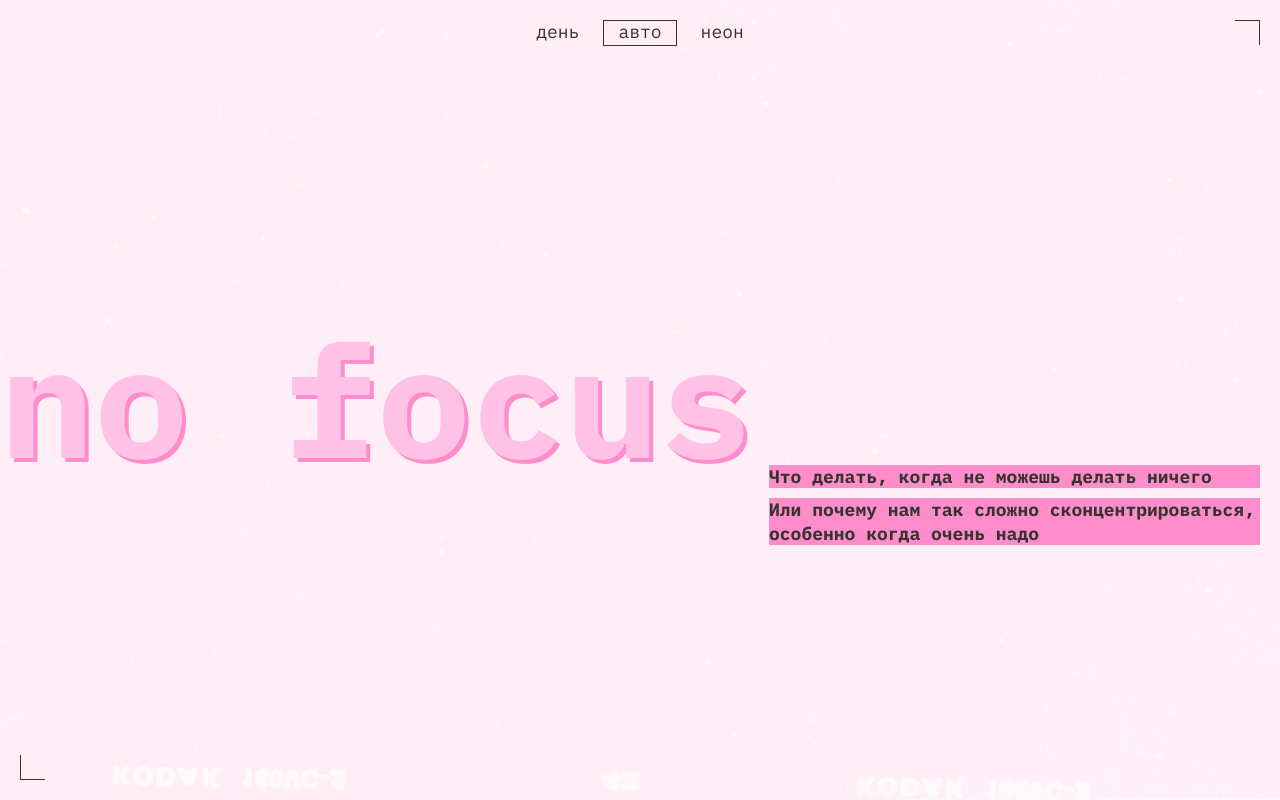
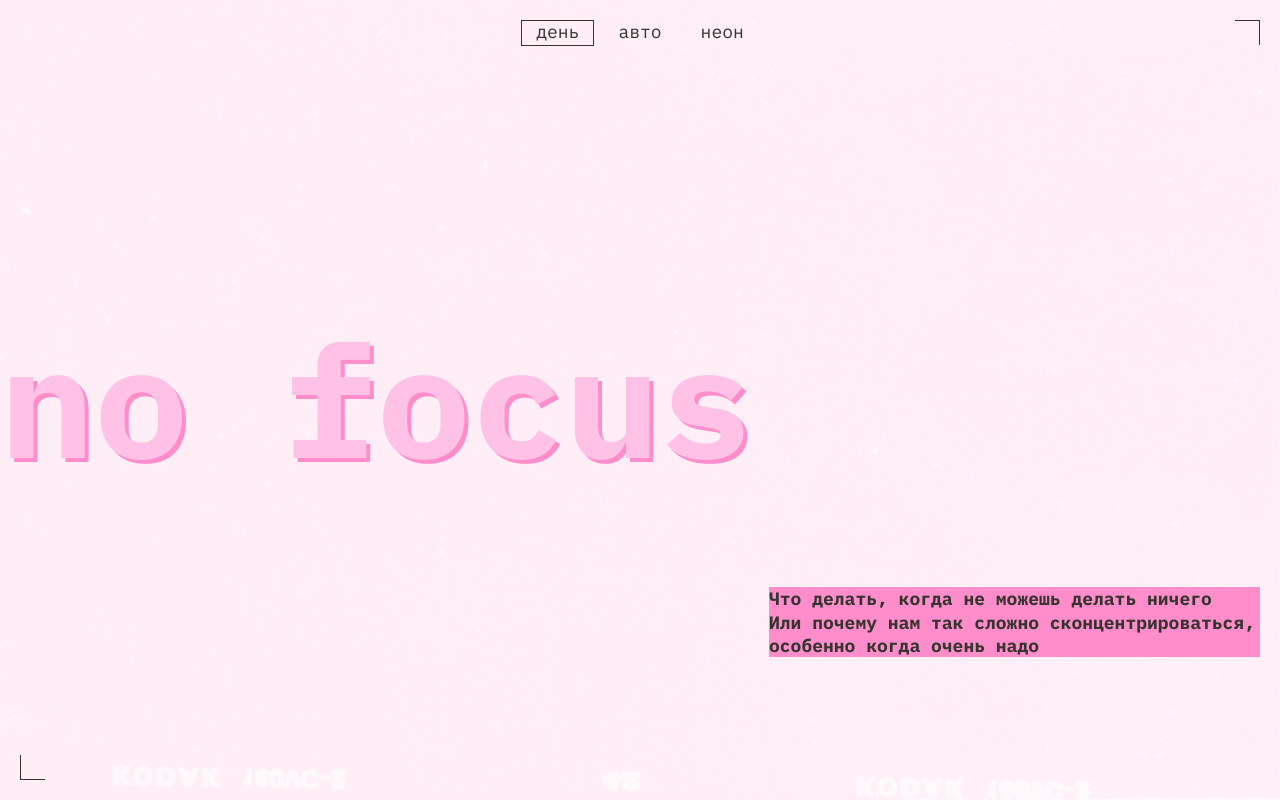
Before and after one commit to abdulkhalikov05/slozhno-sosredotochitsya-ad, a plain HTML site: page index.html in a window 1280 px wide. Shown: the top 800 px of the page. Drawn offline with Linux system fonts and the light colour scheme.

Commit message:
Align the header with the layout tests.

```diff
--- a/index.html
+++ b/index.html
@@ -47,11 +47,11 @@
 
       <span class="header__rec" aria-hidden="true">REC</span>
       <h1 class="header__title">no focus</h1>
-      <div class="header__text-group">
-        <p class="header__text title-decor">
+      <div class="header__text-group title-decor">
+        <p class="header__text">
           Что делать, когда не можешь делать ничего
         </p>
-        <p class="header__text title-decor">
+        <p class="header__text">
           Или почему нам так сложно сконцентрироваться, особенно когда очень
           надо
         </p>
--- a/styles/light.css
+++ b/styles/light.css
@@ -43,4 +43,12 @@
   :root:not(.theme-dark) .header__theme-menu-button {
     color: var(--text-color);
   }
+
+  :root:not(.theme-light):not(.theme-dark) .header__theme-menu-button_type_auto {
+    border-color: transparent;
+  }
+
+  :root:not(.theme-light):not(.theme-dark) .header__theme-menu-button_type_light {
+    border-color: var(--menu-button-active);
+  }
 }
--- a/styles/style.css
+++ b/styles/style.css
@@ -127,9 +127,9 @@
   grid-row: 3;
   display: flex;
   flex-direction: column;
-  gap: 10px;
-  align-self: start;
+  align-self: center;
   justify-self: end;
+  width: 100%;
 }
 
 .header__text {
```
